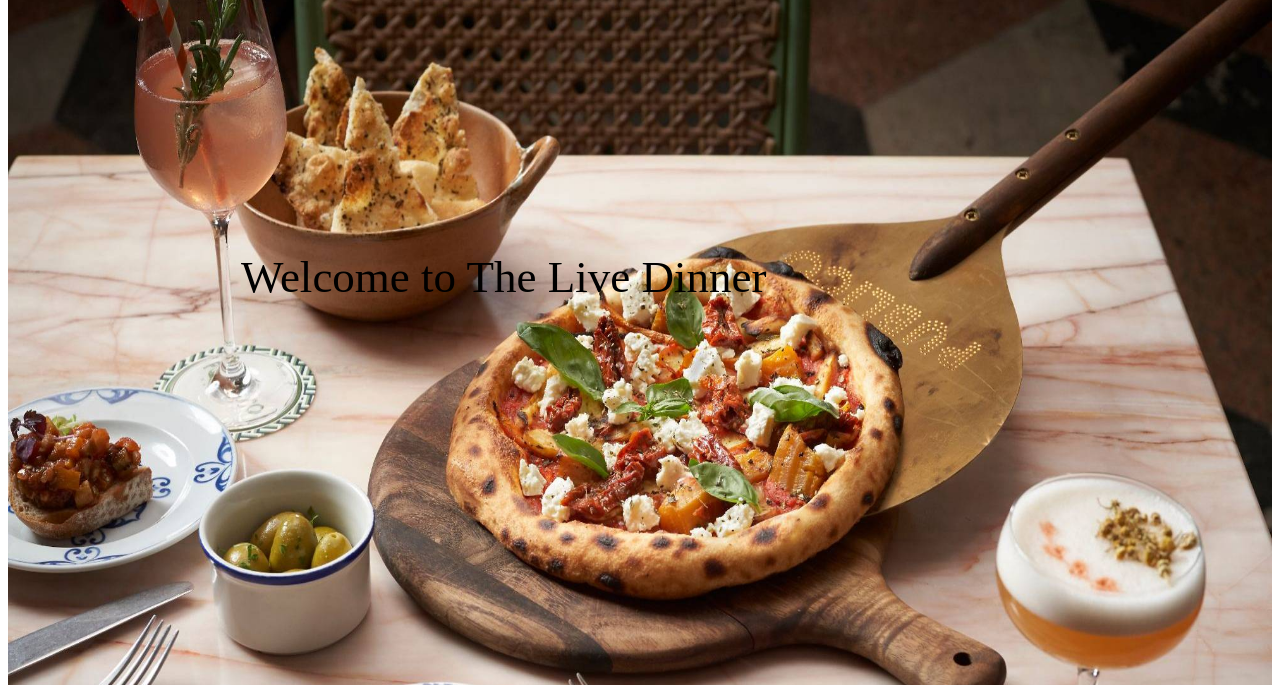
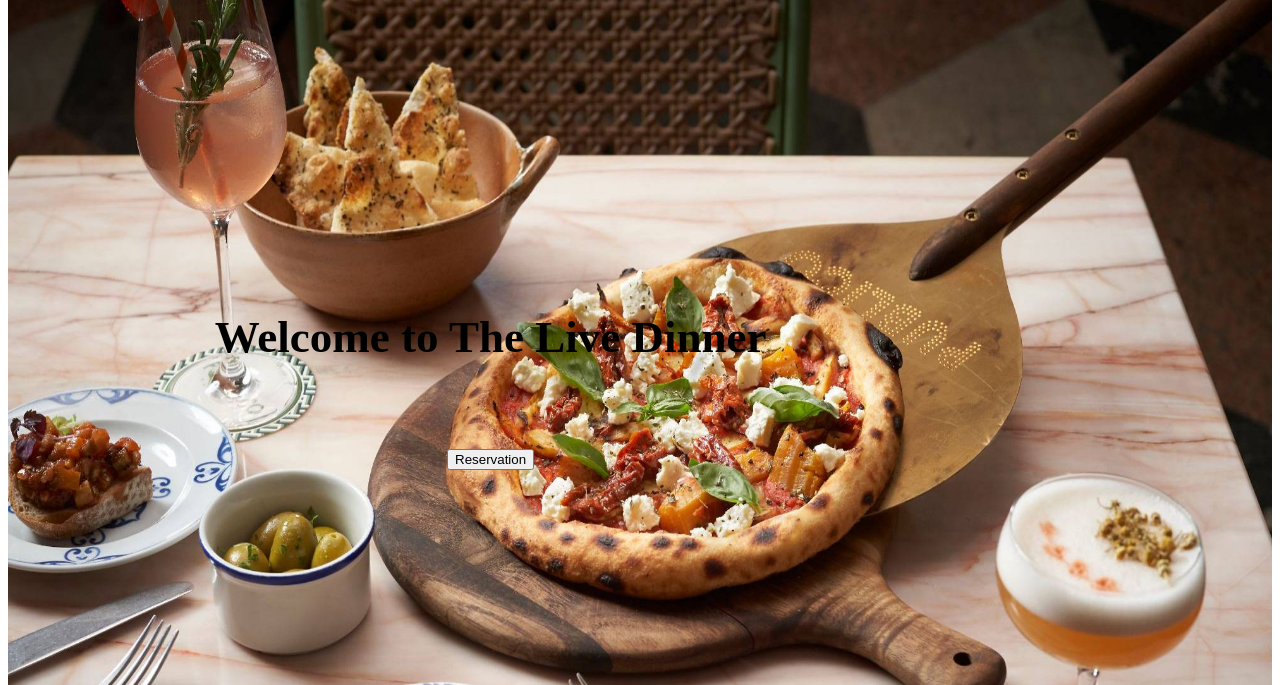
Before and after one commit to Varsh18/The-Live-Dinner, a plain HTML site: page index.html in a window 1280 px wide. Shown: the part 115-800 px from the top of the page. Drawn offline with Linux system fonts and the light colour scheme.

Commit message:
Modify slideshow section

```diff
--- a/index.html
+++ b/index.html
@@ -30,7 +30,8 @@
 <div name="slideshow" id="slideshow">
 <img src="images/Italian-Food.jpg" alt="Pizza" width="100%">
 <div name="welcome-text" id="welcome-text">
-	<span>Welcome to The Live Dinner</span>
+	<h4><strong>Welcome to The Live Dinner</strong></h4>
+	<button class="reservation" name="reservation" >Reservation</button>
 </div>
 </div>
 </body>
```
